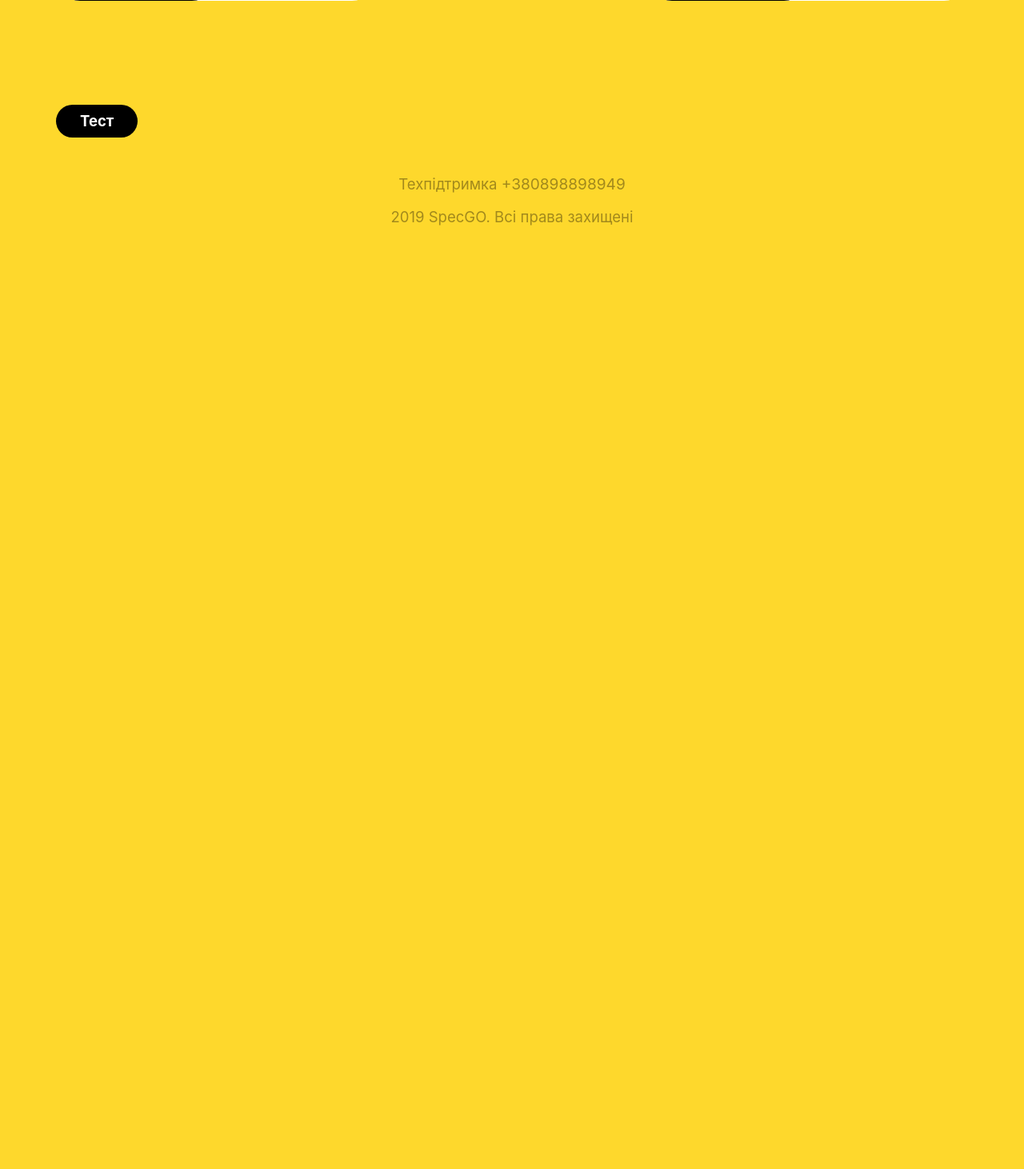
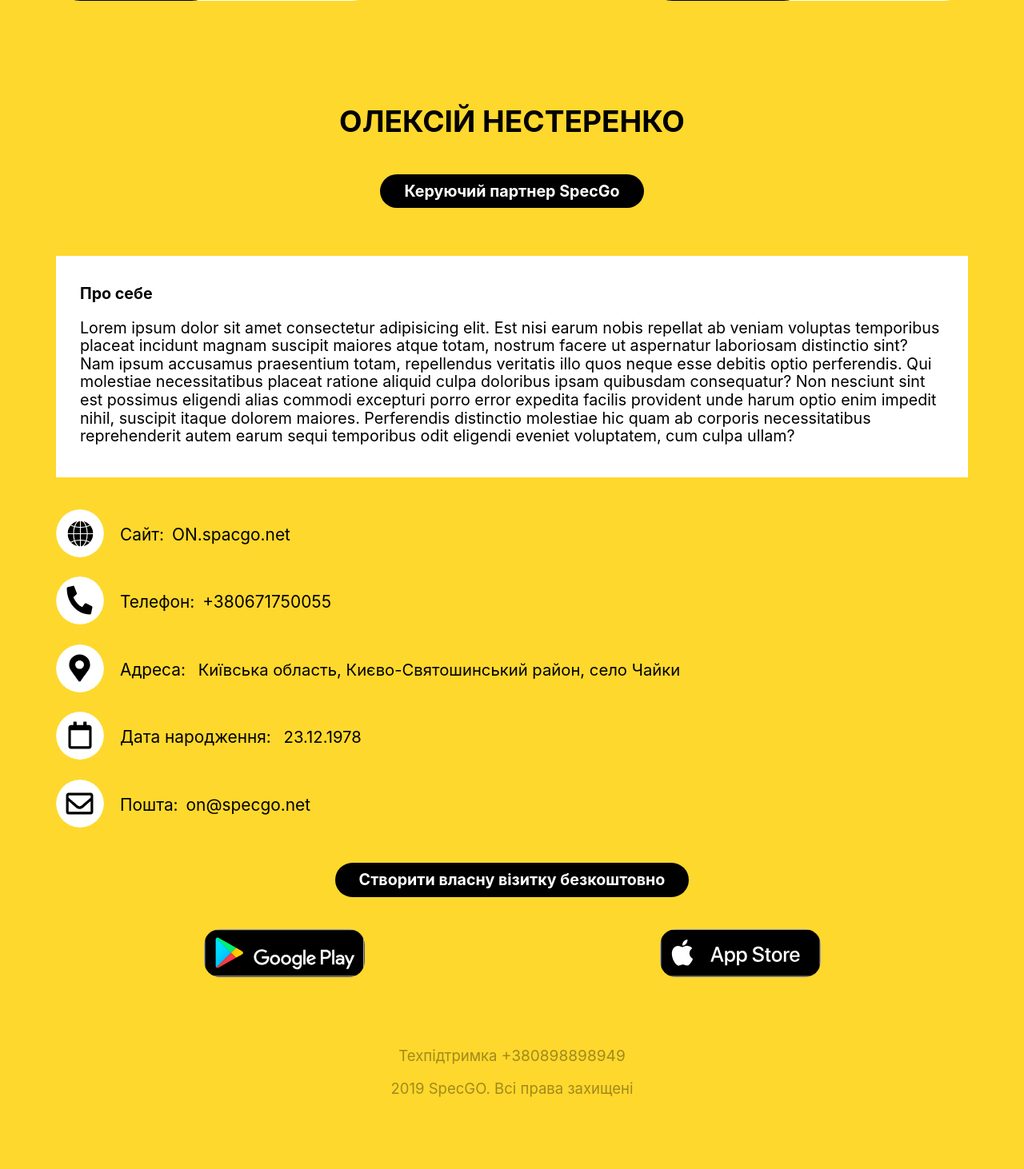
Before and after one commit to klyopa255/specgo.web, a Node project: template src/pages/index.pug in a window 1280 px wide. Shown: the part 835-2297 px from the top of the page at 80% size. Before the commit the page ends 1117 px from the top, so only its background shows below. Run offline with Node 20 templates, Linux system fonts and the light colour scheme; the template is opened without the code that fills it, so the values that code supplies are empty; style sheets or scripts are compiled from the project's sources; some libraries are stand-ins or nearby versions.

Commit message:
entry point

```diff
--- a/src/pages/index.pug
+++ b/src/pages/index.pug
@@ -49,7 +49,43 @@ block content
         .media__toggler-item Додати
         .media__toggler-visual
 
-  button.button#testButton Тест
+  h1.user-name Олексій Нестеренко
+
+  .flex-container.flex-container--around
+    p.button.button--full-width.button--text Керуючий партнер SpecGo
+
+  .white-aria
+    h2 Про себе
+    p Lorem ipsum dolor sit amet consectetur adipisicing elit. Est nisi earum nobis repellat ab veniam voluptas temporibus placeat incidunt magnam suscipit maiores atque totam, nostrum facere ut aspernatur laboriosam distinctio sint? Nam ipsum accusamus praesentium totam, repellendus veritatis illo quos neque esse debitis optio perferendis. Qui molestiae necessitatibus placeat ratione aliquid culpa doloribus ipsam quibusdam consequatur? Non nesciunt sint est possimus eligendi alias commodi excepturi porro error expedita facilis provident unde harum optio enim impedit nihil, suscipit itaque dolorem maiores. Perferendis distinctio molestiae hic quam ab corporis necessitatibus reprehenderit autem earum sequi temporibus odit eligendi eveniet voluptatem, cum culpa ullam?
+
+  ul.contacts
+    li.contacts__item
+      .contacts__icon.contacts__icon--site
+      p.contacts__body #[span.contacts__title Сайт:]
+        a(href="https://on.spacgo.net/").link.link--black ON.spacgo.net
+    li.contacts__item
+      .contacts__icon.contacts__icon--phone
+      p.contacts__body
+        span.contacts__title Телефон:
+        a(href="tel:+380671750055").link.link--black +380671750055
+    li.contacts__item
+      .contacts__icon.contacts__icon--adress
+      p.contacts__body #[span.contacts__title Адреса:] Київська область, Києво-Святошинський район, село Чайки
+    li.contacts__item
+      .contacts__icon.contacts__icon--birth
+      p.contacts__body #[span.contacts__title Дата народження:] 23.12.1978
+    li.contacts__item
+      .contacts__icon.contacts__icon--mail
+      p.contacts__body
+        span.contacts__title Пошта:
+        a(href="mailto:on@specgo.net").link.link--black on@specgo.net
+
+  .flex-container.flex-container--around
+    a(href="#").button.button--link Створити власну візитку безкоштовно
+
+  .flex-container.flex-container--around
+    a(href="#").button.button--square.button--pm Play Market
+    a(href="#").button.button--square.button--as App Store
 
 //- block footer
 //-   p footer
--- a/src/scss/blocks/button.scss
+++ b/src/scss/blocks/button.scss
@@ -16,4 +16,30 @@
     background-position-x: 90%;
     background-position-y: center;
   }
+
+  &--text {
+    cursor: default;
+  }
+
+  &--link {
+    text-decoration: none;
+  }
+
+  &--square {
+    width: 201px;
+    height: 60px;
+    border-radius: 20px;
+    font-size: 0;
+    line-height: 0;
+  }
+
+  &--pm {
+    background: #000 url('/img/googlePlay.svg') center no-repeat;
+    background-size: 100%;
+  }
+
+  &--as {
+    background: #000 url('/img/appStore.svg') center no-repeat;
+    background-size: 100%;
+  }
 }
--- /dev/null
+++ b/src/scss/blocks/contacts.scss
@@ -0,0 +1,46 @@
+.contacts {
+  list-style: none;
+  margin: 0;
+  margin-bottom: 40px;
+  padding: 0;
+
+  &__item {
+    display: flex;
+    justify-content: flex-start;
+    align-items: flex-start;
+    margin-bottom: 20px;
+  }
+
+  &__icon {
+    width: 60px;
+    height: 60px;
+    margin-right: 20px;
+    border-radius: 50%;
+
+    &--site {
+      background: url('/img/siteIcon.svg') center no-repeat;
+      background-size: cover;
+    }
+
+    &--phone {
+      background: url('/img/phoneIcon.svg') center no-repeat;
+      background-size: cover;
+    }
+    &--adress {
+      background: url('/img/adressIcon.svg') center no-repeat;
+      background-size: cover;
+    }
+    &--birth {
+      background: url('/img/birthIcon.svg') center no-repeat;
+      background-size: cover;
+    }
+    &--mail {
+      background: url('/img/mailIcon.svg') center no-repeat;
+      background-size: cover;
+    }
+  }
+
+  &__title {
+    margin-right: 10px;
+  }
+}
--- a/src/scss/blocks/link.scss
+++ b/src/scss/blocks/link.scss
@@ -9,4 +9,8 @@
   &--gray {
     color: #A2891C;
   }
+
+  &--black {
+    color: #000;
+  }
 }
--- a/src/scss/blocks/media.scss
+++ b/src/scss/blocks/media.scss
@@ -49,6 +49,7 @@
     background: #fff;
     border-radius: 30px;
     cursor: pointer;
+    user-select: none;
 
     &-item {
       position: relative;
--- a/src/scss/scaffolding.scss
+++ b/src/scss/scaffolding.scss
@@ -16,3 +16,17 @@ body {
     justify-content: space-around;
   }
 }
+
+.user-name {
+  text-align: center;
+  text-transform: uppercase;
+  font-size: 2em;
+  font-weight: bold;
+}
+
+.white-aria {
+  padding: 20px 30px;
+  background-color: #fff;
+  color: #000;
+  margin-bottom: 40px;
+}
--- a/src/scss/style.scss
+++ b/src/scss/style.scss
@@ -8,3 +8,4 @@
 @import 'blocks/social';
 @import 'blocks/media';
 @import 'blocks/link';
+@import 'blocks/contacts';
```
Also changed, not shown: src/img/appStore.svg, src/img/googlePlay.svg.
